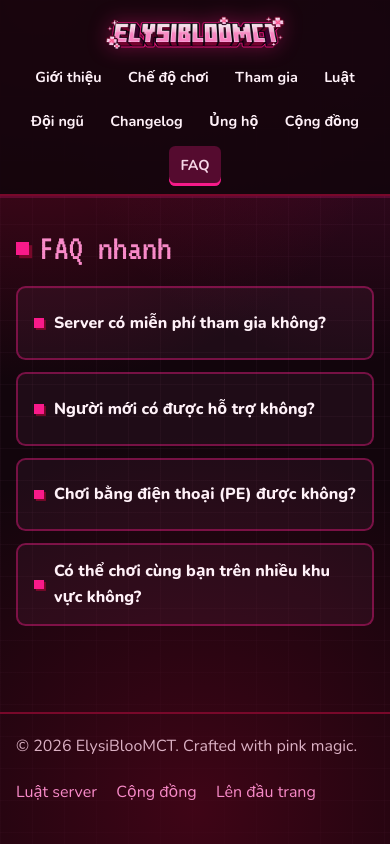
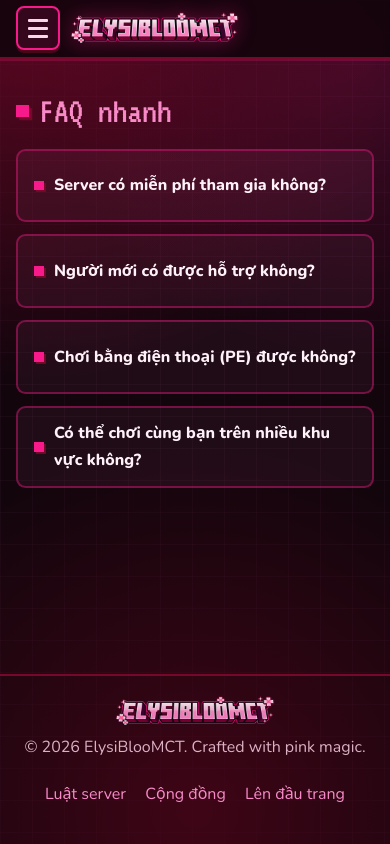
Before and after one commit to ElysiBlooMCT/ElyMCWebsite, a plain HTML site: page faq/index.html in a window 390 px wide. Drawn offline with nearby package versions, Linux system fonts and the light colour scheme.

Commit message:
Tách giao diện điện thoại thành module mobile.css/mobile.js, menu ba gạch, logo chân trang
Co-Authored-By: Claude Sonnet 5.5 <noreply@anthropic.com>
Claude-Session: https://claude.ai/code/session_01YMPh5PiDY4RKKTb3n8kKJs

```diff
--- a/data/footer.js
+++ b/data/footer.js
@@ -4,6 +4,7 @@
   text: dòng chữ chính. Gõ {year} để tự chèn năm hiện tại, {name} để chèn tên server.
   links: các link nhỏ cạnh chữ. url dạng "/rules/" (trang trong web) hoặc "https://..." (link ngoài).
          Để trống [] nếu không muốn có link.
+  logo: true/false = hiện logo nhỏ ở chân trang.
   backToTop: true = hiện nút "Lên đầu trang", false = ẩn.
 */
 SITE.footer = {
@@ -13,4 +14,5 @@ SITE.footer = {
     { label: "Cộng đồng", url: "/community/" },
   ],
   backToTop: true,
+  logo: true, // true = hiện logo nhỏ trên chân trang, false = ẩn
 };
--- a/faq/index.html
+++ b/faq/index.html
@@ -10,7 +10,8 @@
     <link rel="preconnect" href="https://fonts.googleapis.com" />
     <link rel="preconnect" href="https://fonts.gstatic.com" crossorigin />
     <link rel="stylesheet" href="https://fonts.googleapis.com/css2?family=Nunito:wght@400;600;700;800&display=swap" />
-    <link rel="stylesheet" href="../styles.css?v=20261116b" />
+    <link rel="stylesheet" href="../styles.css?v=20261116c" />
+    <link rel="stylesheet" href="../mobile.css?v=20261116c" />
   </head>
   <body>
     <a class="skip-link" href="#main-content">Bỏ qua đến nội dung chính</a>
@@ -19,6 +20,6 @@
       <section class="section" data-module="faq" data-heading="h1"></section>
     </main>
     <footer class="site-footer"></footer>
-    <script src="../script.js?v=20261116b"></script>
+    <script src="../script.js?v=20261116c"></script>
   </body>
 </html>
--- /dev/null
+++ b/mobile.css
@@ -0,0 +1,56 @@
+/* =====================================================================
+   GIAO DIỆN ĐIỆN THOẠI / MÁY TÍNH BẢNG NHỎ (module riêng)
+
+   Chỉ có tác dụng khi màn hình rộng tối đa 900px. Giao diện máy tính nằm ở styles.css
+   và không bị ảnh hưởng. Nút menu ba gạch được mobile.js tạo ra.
+   Muốn bỏ hẳn kiểu menu này: xoá thẻ link mobile.css trong các file .html
+   (và dòng nạp mobile.js trong script.js), menu sẽ trở lại thành hàng chữ.
+   ===================================================================== */
+@media (max-width: 900px) {
+  html { scroll-behavior: auto; scroll-padding-top: 4.5rem; }
+  .hero-grid, .card-grid, .card-grid-2, .join-grid, .steps-grid { grid-template-columns: 1fr; }
+  .hero { padding: 2rem 0 1.6rem; }
+  .sparkle { display: none; }
+
+  /* Thanh trên cùng: nút ba gạch bên trái, logo, nằm gọn một hàng */
+  .site-header { position: sticky; top: 0; }
+  .nav-wrap { position: relative; flex-direction: row; justify-content: flex-start; align-items: center; gap: 0.6rem; padding: 0.4rem 0; min-height: 56px; }
+  .menu-toggle {
+    display: inline-flex; flex-direction: column; justify-content: center; align-items: center; gap: 5px;
+    flex: none; width: 44px; height: 44px; padding: 0; cursor: pointer;
+    background: rgba(248, 26, 138, 0.12); border: 2px solid var(--hot); border-radius: 0.5rem; color: var(--text);
+    box-shadow: 0 3px 0 var(--wine-deep);
+  }
+  .menu-toggle span { display: block; width: 20px; height: 3px; background: var(--blush, #fff); border-radius: 1px; transition: transform 0.2s ease, opacity 0.2s ease; }
+  .site-header.menu-open .menu-toggle span:nth-child(1) { transform: translateY(8px) rotate(45deg); }
+  .site-header.menu-open .menu-toggle span:nth-child(2) { opacity: 0; }
+  .site-header.menu-open .menu-toggle span:nth-child(3) { transform: translateY(-8px) rotate(-45deg); }
+  .brand { min-height: 44px; align-items: center; }
+  .brand-logo { height: 32px; }
+
+  /* Danh sách menu: xổ xuống dưới thanh, mỗi mục một dòng, dễ bấm */
+  .nav-wrap > nav {
+    display: none; position: absolute; left: 0; right: 0; top: 100%; z-index: 20;
+    max-height: calc(100dvh - 70px); overflow-y: auto;
+    background: #12050c; border: 2px solid var(--wine); border-top: 0;
+    border-radius: 0 0 0.8rem 0.8rem; box-shadow: 0 14px 28px rgba(0, 0, 0, 0.5);
+  }
+  .site-header.menu-open .nav-wrap > nav { display: block; }
+  .nav-links { flex-direction: column; flex-wrap: nowrap; justify-content: flex-start; gap: 0; padding: 0.4rem 0; }
+  .nav-links a { display: flex; align-items: center; min-height: 48px; padding: 0.5rem 1.1rem; border-radius: 0; font-size: 1.05rem; }
+
+  /* Chân trang xếp giữa, gọn */
+  .footer-wrap { flex-direction: column; align-items: center; text-align: center; gap: 0.8rem; }
+  .footer-brand { align-items: center; }
+  .footer-links { justify-content: center; }
+  .site-footer a { display: inline-block; padding: 0.5rem 0; }
+}
+@media (max-width: 640px) {
+  .hero h1 { font-size: clamp(2.8rem, 13vw, 3.6rem); }
+  .hero-panel { padding: 1.6rem 1.1rem 1.6rem; }
+  .btn { min-height: 44px; }
+  summary { min-height: 44px; }
+  .section { padding: 1.9rem 0; }
+  main > .section:first-child { padding-top: 2rem; }
+  .scroll-reveal { transform: translateY(12px); transition-duration: 0.4s; }
+}
--- /dev/null
+++ b/mobile.js
@@ -0,0 +1,34 @@
+/*
+  MENU BA GẠCH TRÊN ĐIỆN THOẠI (module riêng)
+
+  Được script.js nạp sau khi dựng header. Chỉ tạo nút bấm và đóng/mở danh sách menu;
+  nút này bị ẩn trên máy tính (xem mobile.css), nên giao diện máy tính không đổi.
+*/
+(function () {
+  const header = document.querySelector(".site-header");
+  const wrap = header && header.querySelector(".nav-wrap");
+  const nav = wrap && wrap.querySelector("nav");
+  if (!nav || header.querySelector(".menu-toggle")) return;
+
+  nav.id = nav.id || "site-menu";
+  const button = document.createElement("button");
+  button.type = "button";
+  button.className = "menu-toggle";
+  button.setAttribute("aria-label", "Mở menu");
+  button.setAttribute("aria-controls", nav.id);
+  button.setAttribute("aria-expanded", "false");
+  for (let i = 0; i < 3; i += 1) button.append(document.createElement("span"));
+  wrap.prepend(button);
+
+  function setOpen(open) {
+    header.classList.toggle("menu-open", open);
+    button.setAttribute("aria-expanded", String(open));
+    button.setAttribute("aria-label", open ? "Đóng menu" : "Mở menu");
+  }
+
+  button.addEventListener("click", () => setOpen(!header.classList.contains("menu-open")));
+  nav.addEventListener("click", (event) => { if (event.target.closest("a")) setOpen(false); });
+  document.addEventListener("keydown", (event) => { if (event.key === "Escape") setOpen(false); });
+  document.addEventListener("click", (event) => { if (!header.contains(event.target)) setOpen(false); });
+  window.matchMedia("(min-width: 901px)").addEventListener("change", (event) => { if (event.matches) setOpen(false); });
+})();
--- a/script.js
+++ b/script.js
@@ -39,13 +39,17 @@ function siteUrl(path) {
   return path;
 }
 
-function loadData(name) {
+function loadScriptFile(path) {
   return new Promise((resolve) => {
     const script = document.createElement("script");
-    script.src = `${ROOT}data/${name}.js${ASSET_V ? "?v=" + ASSET_V : ""}`;
+    script.src = `${ROOT}${path}${ASSET_V ? "?v=" + ASSET_V : ""}`;
     script.onload = script.onerror = () => resolve();
     document.head.append(script);
   });
+}
+
+function loadData(name) {
+  return loadScriptFile(`data/${name}.js`);
 }
 
 // Thay {ip}, {port}, {name} bằng giá trị trong data/site.js
@@ -291,8 +295,18 @@ function renderShell() {
   if (footer) {
     const conf = SITE_DATA.footer || {};
     const wrap = el("div", "container footer-wrap");
+    const brandBox = el("div", "footer-brand");
+    if (conf.logo !== false) {
+      const flogo = el("img", "footer-logo");
+      flogo.src = `${ROOT}logo.png`;
+      flogo.width = 960;
+      flogo.height = 181;
+      flogo.alt = name;
+      brandBox.append(flogo);
+    }
     const text = conf.text || "© {year} {name}.";
-    wrap.append(el("p", "", fill(text).replace(/\{year\}/g, String(new Date().getFullYear()))));
+    brandBox.append(el("p", "", fill(text).replace(/\{year\}/g, String(new Date().getFullYear()))));
+    wrap.append(brandBox);
     const links = el("nav", "footer-links");
     links.setAttribute("aria-label", "Liên kết chân trang");
     (Array.isArray(conf.links) ? conf.links : []).forEach((item) => {
@@ -473,6 +487,7 @@ async function main() {
   if (redirectLegacyHash()) return;
 
   renderShell();
+  loadScriptFile("mobile.js"); // menu ba gạch cho điện thoại (module riêng)
   fillHero();
   buildModules();
   initCopyButton();
--- a/styles.css
+++ b/styles.css
@@ -199,7 +199,10 @@ details p { margin: 0.6rem 0 0; }
 
 .site-footer { margin-top: auto; padding: 1.2rem 0 1.8rem; border-top: 2px solid var(--wine); color: var(--muted); }
 .footer-wrap { display: flex; flex-wrap: wrap; gap: 0.65rem; justify-content: space-between; align-items: center; }
+.footer-brand { display: flex; flex-direction: column; gap: 0.5rem; align-items: flex-start; }
+.footer-logo { display: block; height: 30px; width: auto; opacity: 0.95; }
 .footer-wrap p { margin: 0; }
+.menu-toggle { display: none; } /* nút menu chỉ hiện trên điện thoại, xem mobile.css */
 .footer-links { display: flex; flex-wrap: wrap; gap: 0.4rem 1.2rem; }
 :focus-visible { outline: 3px solid var(--pink); outline-offset: 3px; }
 
@@ -213,34 +216,6 @@ details p { margin: 0.6rem 0 0; }
   .card:hover { transform: translateY(-3px); border-color: var(--hot); }
   .footer-wrap a:hover { text-decoration: underline; }
 }
-@media (max-width: 900px) {
-  .hero-grid, .card-grid, .card-grid-2, .join-grid, .steps-grid { grid-template-columns: 1fr; }
-  .hero { padding-top: 2.6rem; }
-  .nav-wrap { flex-direction: column; gap: 0.45rem; padding: 0.7rem 0 0.5rem; }
-  .nav-wrap > nav { max-width: 100%; }
-  /* Menu tự xuống dòng, luôn thấy đủ mục, không cần cuộn ngang */
-  .nav-links { flex-wrap: wrap; justify-content: center; max-width: 100%; gap: 0.25rem; }
-  .nav-links a { min-height: 40px; display: flex; align-items: center; }
-  .nav-wrap { gap: 0.2rem; }
-}
-@media (max-width: 640px) {
-  html { scroll-behavior: auto; scroll-padding-top: 0.5rem; }
-  .site-header { position: static; backdrop-filter: none; }
-  .brand { padding: 0.25rem 0; min-height: 44px; align-items: center; }
-  .brand-logo { height: 34px; }
-  .nav-links a { padding: 0.3rem 0.7rem; font-size: 0.9rem; }
-  .sparkle { display: none; }
-  .hero h1 { font-size: clamp(2.8rem, 13vw, 3.6rem); }
-  .hero-panel { padding-bottom: 1.6rem; }
-  .btn { min-height: 44px; }
-  summary { min-height: 44px; }
-  .site-footer a { display: inline-block; padding: 0.6rem 0; }
-  .hero { padding: 2rem 0 1.6rem; }
-  .hero-panel { padding: 1.6rem 1.1rem 3.2rem; }
-  .section { padding: 1.9rem 0; }
-  main > .section:first-child { padding-top: 2rem; }
-  .scroll-reveal { transform: translateY(12px); transition-duration: 0.4s; }
-}
 @media (prefers-reduced-motion: reduce) {
   html { scroll-behavior: auto; }
   *, *::before, *::after { animation-duration: 0.01ms !important; animation-iteration-count: 1 !important; transition-duration: 0.01ms !important; scroll-behavior: auto !important; }
```
Also changed, not shown: 404.html (+3 -2 lines), about/index.html (+3 -2 lines), changelog/index.html (+3 -2 lines), community/index.html (+3 -2 lines), index.html (+3 -2 lines), join/index.html (+3 -2 lines), modes/index.html (+3 -2 lines), rules/index.html (+3 -2 lines), support/index.html (+3 -2 lines), team/index.html (+3 -2 lines), 3 other files.
